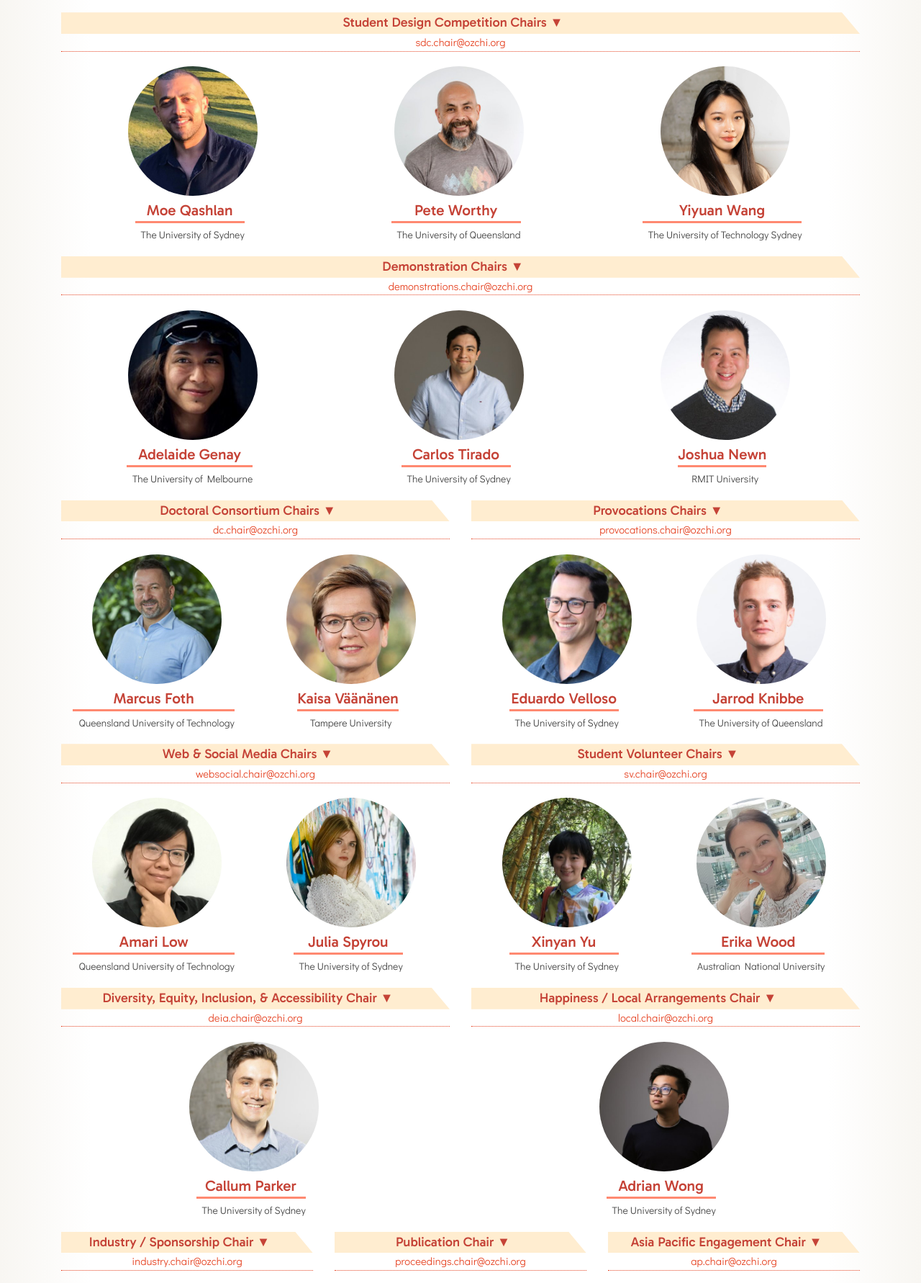
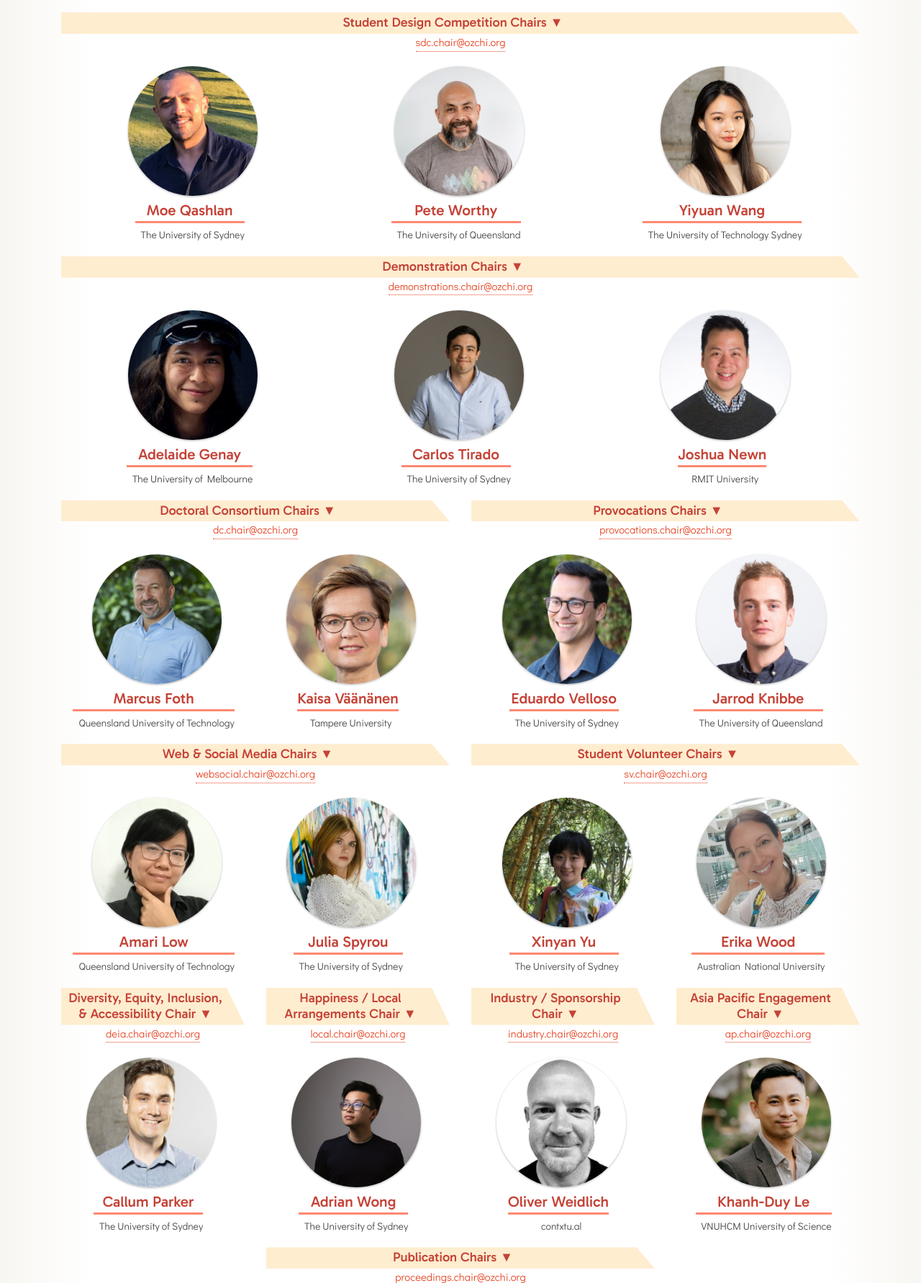
Before and after one commit to circlejourney/ozchi2025, a PHP site: page /people.php in a window 1280 px wide. Shown: the part 1588-3370 px from the top of the page at 72% size. Run offline with PHP 8.4, Linux system fonts and the light colour scheme.

Commit message:
Add new pub chair

```diff
--- a/html/people.html
+++ b/html/people.html
@@ -44,6 +44,7 @@
     .chair-email {
       font-size: 85%;
       line-height: 1.6em;
+      align-self: center;
     }
 
     .chair-col {
@@ -71,6 +72,7 @@
       border-radius: 100%;
       object-fit: cover;
       object-position: top;
+      box-shadow: var(--box-shadow);
     }
 
     .chair-institution {
@@ -456,7 +458,7 @@
 </div>
 </div>
 
-<div class="chair-superrow row no-gutters col-12 col-md-6">
+<div class="chair-superrow row no-gutters col-12 col-md-3">
     <div class="chair-header col-12">
     <h3>Diversity, Equity, Inclusion, & Accessibility Chair</h3>
     <a class="chair-email" href="deia.chair@ozchi.org">deia.chair@ozchi.org</a>
@@ -474,7 +476,7 @@
 </div>
 </div>
 
-<div class="chair-superrow row no-gutters col-12 col-md-6">
+<div class="chair-superrow row no-gutters col-12 col-md-3">
     <div class="chair-header col-12">
     <h3>Happiness / Local Arrangements Chair</h3>
     <a class="chair-email" href="local.chair@ozchi.org">local.chair@ozchi.org</a>
@@ -492,7 +494,7 @@
 </div>
 </div>
 
-<div class="chair-superrow row no-gutters col-12 col-md-4">
+<div class="chair-superrow row no-gutters col-12 col-md-3">
     <div class="chair-header col-12">
     <h3>Industry / Sponsorship Chair</h3>
     <a class="chair-email" href="industry.chair@ozchi.org">industry.chair@ozchi.org</a>
@@ -510,26 +512,8 @@
 </div>
 </div>
 
-<div class="chair-superrow row no-gutters col-12 col-md-4">
-    <div class="chair-header col-12">
-    <h3>Publication Chair</h3>
-    <a class="chair-email" href="proceedings.chair@ozchi.org">proceedings.chair@ozchi.org</a>
-    </div>
 
-<div class="chair-col col">
-    <div class="chair-row">
-    <div class="chair-image-wrapper"><img loading="lazy" class="chair-image" src="static/images/people/Joel Harman.jpg"></div>
-    <div class="chair-right">
-        <h3 class="chair-name">Joel Harman</h3>
-        <div class="chair-institution">Queensland University of Technology</div>
-
-    </div>
-    </div>
-</div>
-</div>
-
-
-<div class="chair-superrow row no-gutters col-12 col-md-4">
+<div class="chair-superrow row no-gutters col-12 col-md-3">
     <div class="chair-header col-12">
     <h3>Asia Pacific Engagement Chair</h3>
     <a class="chair-email" href="ap.chair@ozchi.org">ap.chair@ozchi.org</a>
@@ -547,4 +531,32 @@
 </div>
 </div>
 
+<div class="chair-superrow row no-gutters col-12 col-md-6">
+    <div class="chair-header col-12">
+    <h3>Publication Chairs</h3>
+    <a class="chair-email" href="proceedings.chair@ozchi.org">proceedings.chair@ozchi.org</a>
+    </div>
+
+    <div class="chair-col col">
+        <div class="chair-row">
+        <div class="chair-image-wrapper"><img loading="lazy" class="chair-image" src="static/images/people/Joel Harman.jpg"></div>
+        <div class="chair-right">
+            <h3 class="chair-name">Joel Harman</h3>
+            <div class="chair-institution">Queensland University of Technology</div>
+
+        </div>
+        </div>
+    </div>
+    <div class="chair-col col">
+        <div class="chair-row">
+        <div class="chair-image-wrapper"><img loading="lazy" class="chair-image" src="static/images/people/Jessica Rahman.jpg"></div>
+        <div class="chair-right">
+            <h3 class="chair-name">Jessica Rahman</h3>
+            <div class="chair-institution">CSIRO</div>
+
+        </div>
+        </div>
+    </div>
 </div>
+
+</div>
--- a/index.php
+++ b/index.php
@@ -72,7 +72,7 @@
             </thead>
             <tbody>
             <tr>
-              <td><a href="papers-lbw.php">Long paper</a></td>
+              <td><a href="papers-lbw.php">Long papers</a></td>
               <td>2 June</td>
               <td>23 July</td>
             </tr>
--- a/static/css/ozchi2025.css
+++ b/static/css/ozchi2025.css
@@ -10,7 +10,7 @@
     --off-white: rgb(248, 246, 242);
     --clip-length: 25px;
     --clip: polygon(0 0, calc(100% - var(--clip-length)) 0, 100% 100%, 0 100%);
-    --box-shadow: 1px 1px 3px rgba(0,0,0,0.3);
+    --box-shadow: 0px 1px 3px rgba(0,0,0,0.3);
 }
 
 @font-face {
```
Also changed, not shown: static/images/people/Jessica Rahman.jpg (added).
